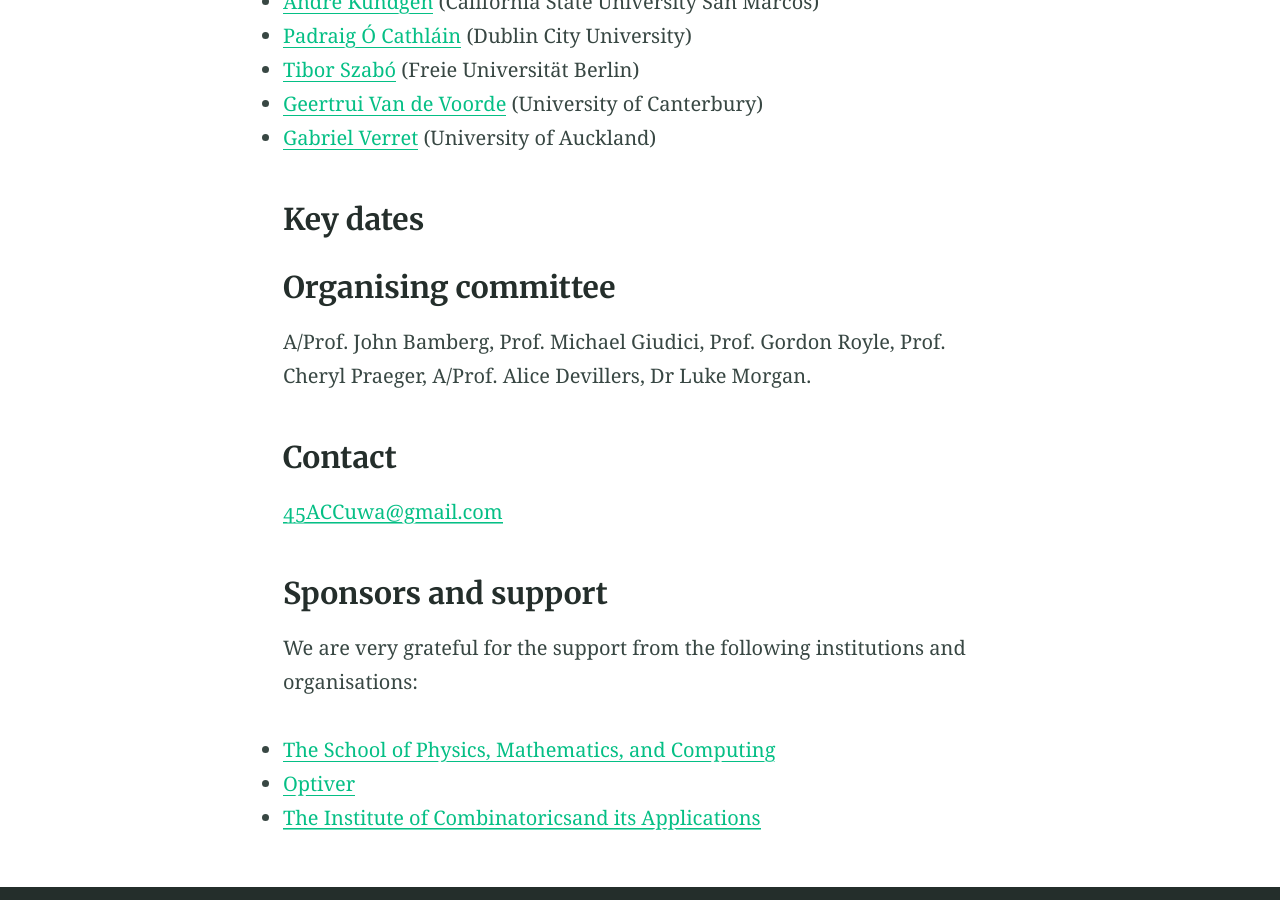
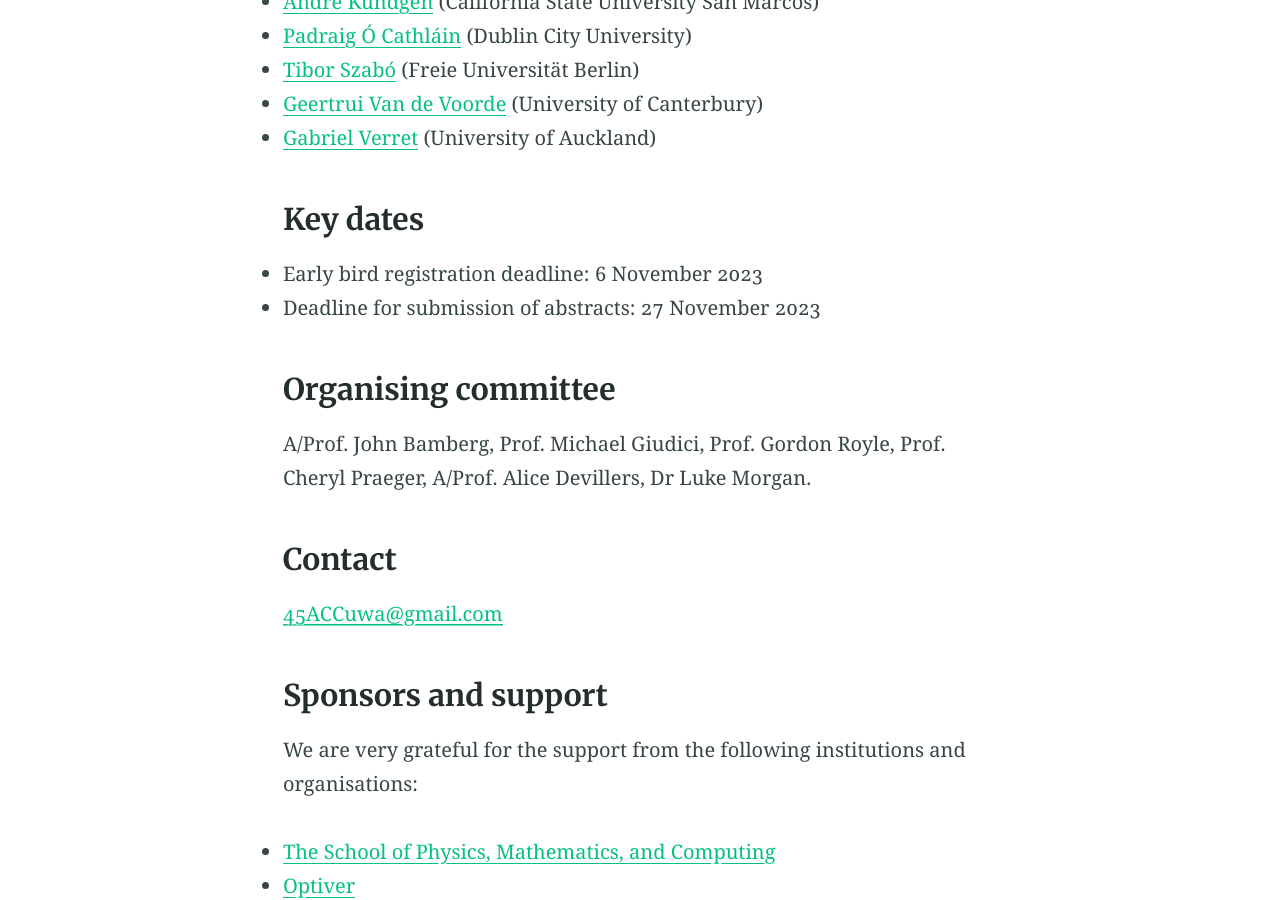
Before and after one commit to 45ACC/45ACC.github.io, a Jekyll site: the page built from index.md, in a window 1280 px wide and 900 px high, scrolled down 1121 px. Built offline with Jekyll 4.4.1, drawn with Linux system fonts in a browser that asks for light colours.

Commit message:
Update index.md

```diff
--- a/index.md
+++ b/index.md
@@ -26,6 +26,9 @@ The 45th ACC will be hosted by [The University of Western Australia](https://www
 
 ### Key dates
 
+- Early bird registration deadline: 6 November 2023
+- Deadline for submission of abstracts: 27 November 2023
+
 ### Organising committee
 
 A/Prof. John Bamberg, Prof. Michael Giudici, Prof. Gordon Royle, Prof. Cheryl Praeger, A/Prof. Alice Devillers, Dr Luke Morgan.
```
